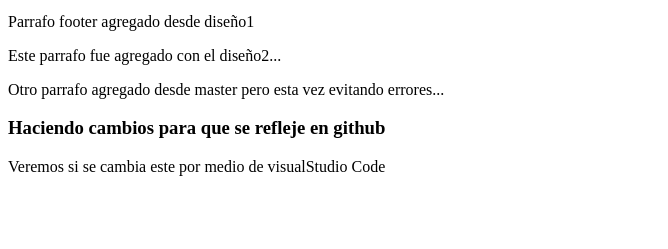
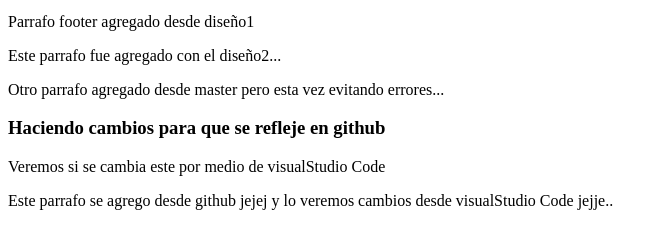
Before and after one commit to avenita/Empresa-b, a plain HTML site: page index.html in a window 1280 px wide. Shown: the part 207-456 px from the top of the page, without its empty margins (0-668 px from the left). Drawn offline with Linux system fonts and the light colour scheme.

Commit message:
Update index.html

```diff
--- a/index.html
+++ b/index.html
@@ -28,6 +28,14 @@
 
             <h3>Haciendo cambios para que se refleje en github</h3>
             <p>Veremos si se cambia este por medio de visualStudio Code</p>
+            <p>Este parrafo se agrego desde github jejej y lo veremos cambios desde visualStudio Code jejje..</p>
+
+
+
+
+
+
+
 
         </footer>
 
```
